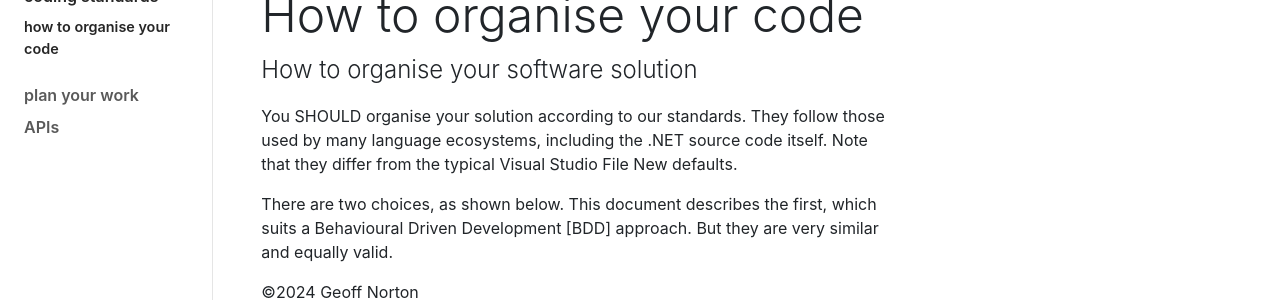
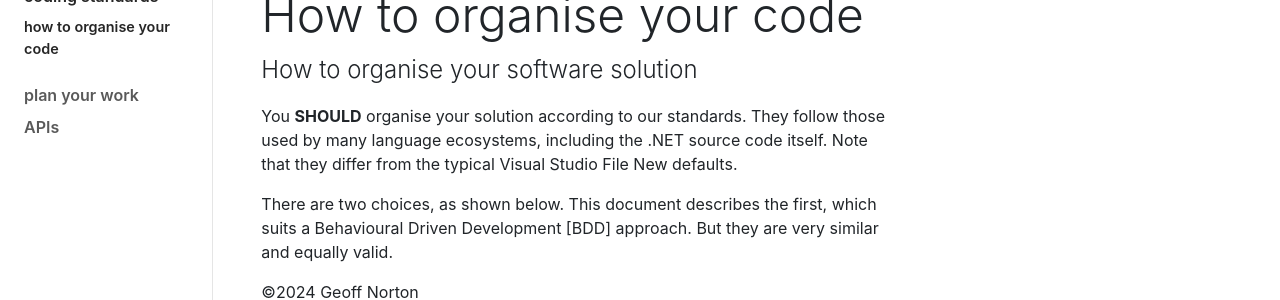
Before and after one commit to Geoff1900/Geoff1900.github.io-handbook, a Jekyll site: the page built from docs/coding-standards/how-to-organise-your-code.md, in a window 1280 px wide. Shown: the part 155-455 px from the top of the page. Built offline with Jekyll 4.4.1, drawn with Linux system fonts in a browser that asks for light colours.

```diff
--- a/docs/coding-standards/how-to-organise-your-code.md
+++ b/docs/coding-standards/how-to-organise-your-code.md
@@ -4,7 +4,7 @@ description: How to organise your software solution
 group: coding-standards
 ---
 
-You SHOULD organise your solution according to our standards. They follow those used by many language ecosystems, including the .NET source code itself. Note that they differ from the typical Visual Studio File New defaults.
+You **SHOULD** organise your solution according to our standards. They follow those used by many language ecosystems, including the .NET source code itself. Note that they differ from the typical Visual Studio File New defaults.
 
 There are two choices, as shown below. This document describes the first, which suits a Behavioural
 Driven Development [BDD] approach. But they are very similar and equally valid.
```
